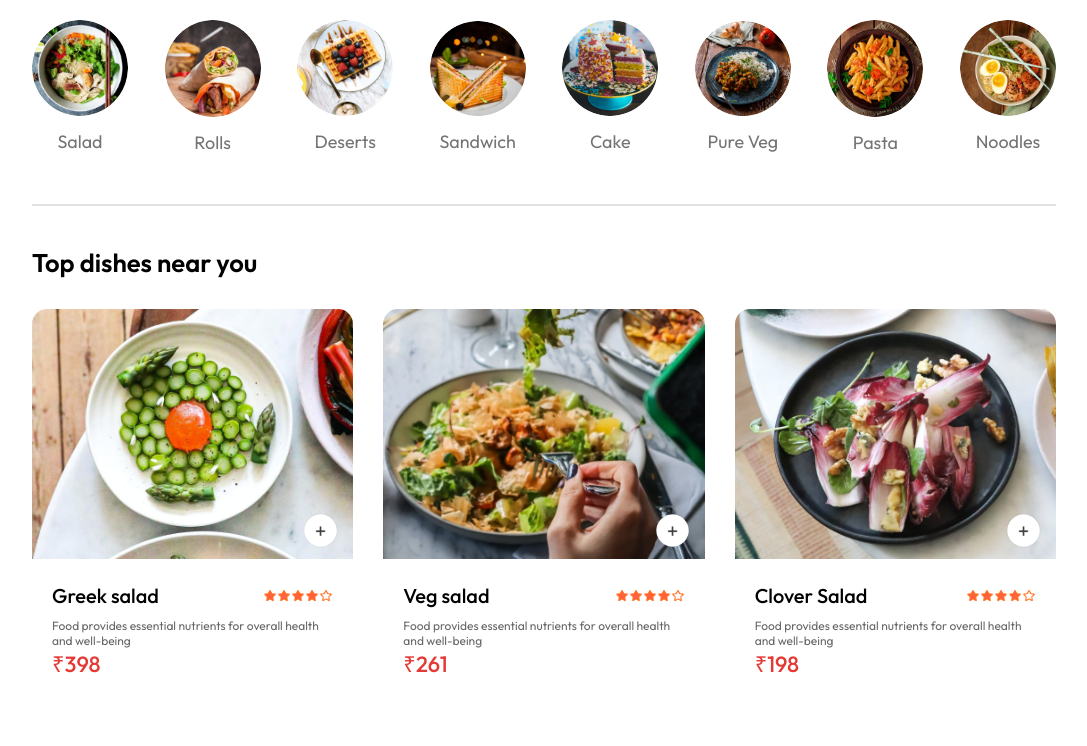
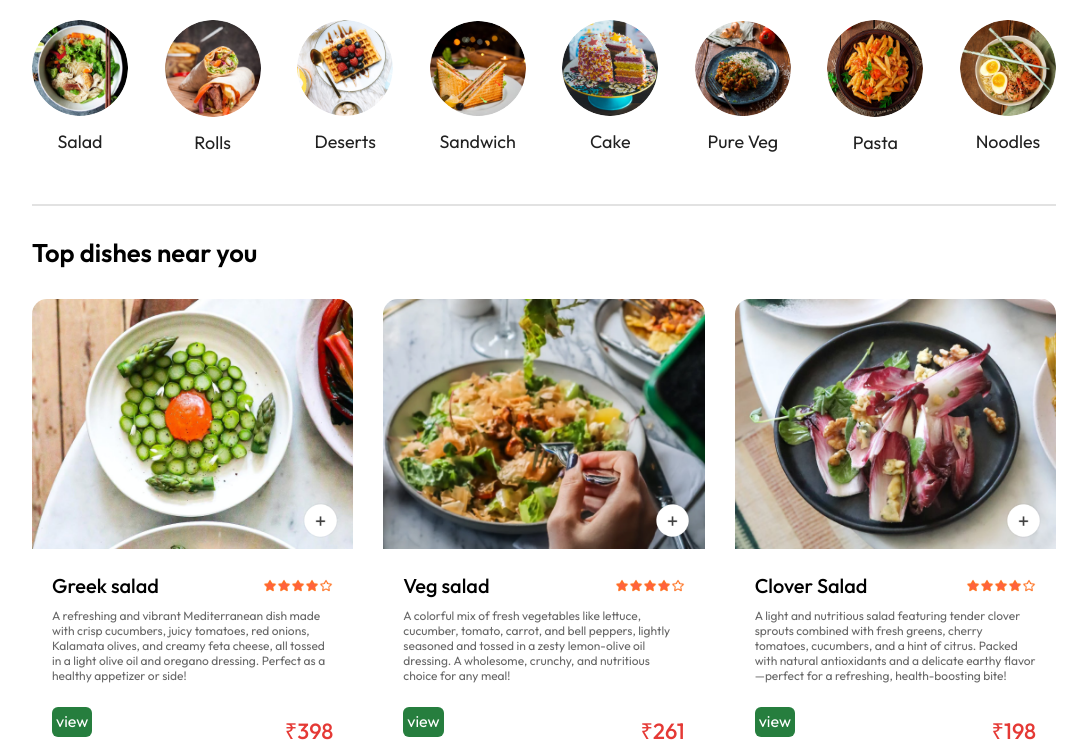
Before and after one commit to kvpradeep-03/Eato, a React (Vite) app: page / in a window 1280 px wide. Shown: the part 680-1426 px from the top of the page, without its empty margins (96-1183 px from the left). Built offline with nearby package versions, Linux system fonts and the light colour scheme.

Commit message:
added view food feature

```diff
--- a/package.json
+++ b/package.json
@@ -10,6 +10,10 @@
     "preview": "vite preview"
   },
   "dependencies": {
+    "@emotion/react": "^11.14.0",
+    "@emotion/styled": "^11.14.1",
+    "@mui/icons-material": "^7.1.2",
+    "@mui/material": "^7.1.2",
     "react": "^19.1.0",
     "react-dom": "^19.1.0",
     "react-router-dom": "^7.6.2"
--- a/src/App.jsx
+++ b/src/App.jsx
@@ -6,6 +6,7 @@ import Cart from './pages/Cart/Cart'
 import PlaceOrder from './pages/PlaceOrder/PlaceOrder'
 import Footer from './components/Footer/Footer'
 import LoginPopup from './components/LoginPopup/LoginPopup'
+import View from './components/view/View'
 
 const App = () => {
 
@@ -20,6 +21,7 @@ const App = () => {
           <Route path='/' element={<Home />} />
           <Route path='/cart' element={<Cart />} />
           <Route path='/order' element={<PlaceOrder />} />
+          <Route path='/view' element={<View />} />
         </Routes>
       </div>
 
--- a/src/FoodDisplay/FoodDisplay.css
+++ b/src/FoodDisplay/FoodDisplay.css
@@ -14,3 +14,12 @@
     gap: 30px;
     row-gap: 50px;
 }
+
+.view-link{
+    background-color: rgb(38, 126, 62);
+    color: white;
+    padding: 4px;
+    border-radius: 6px;
+    height: max(2vw,30px);
+
+}
--- a/src/FoodDisplay/FoodDisplay.jsx
+++ b/src/FoodDisplay/FoodDisplay.jsx
@@ -1,21 +1,22 @@
-import React, { useContext } from 'react'
+import React, { useContext, useEffect, useState } from 'react'
 import './FoodDisplay.css'
 import { StoreContext } from '../Context/StoreContext'
 import FoodItem from '../components/FoodItem/FoodItem'
 
 const FoodDisplay = ({ category }) => {
-    const {food_list} = useContext(StoreContext)
+  const { food_list } = useContext(StoreContext)
+
   return (
     <div className='food-display'>
-        <h2>Top dishes near you</h2>
+
       <div className="food-display-list">
-          {food_list.map((item,index)=>{
+        {food_list.map((item, index) => {
           // checks the category is setted to all or specific category on the ExploreMenu component
           //  if the category key of the food_list obj matches the selected category it will display the food item (were the category is defined in food_list obj from assets/assets.js)
           // if the category is All it will display all the food items
           if (category === 'All' || category === item.category) {
             // if the category is All or the category of the item matches the selected category
-              return <FoodItem key={index} id={item._id} name={item.name} description={item.description} price={item.price} image={item.image}/>
+            return <FoodItem key={index} id={item._id} name={item.name} description={item.description} price={item.price} image={item.image} />
           }
 
         })}
--- a/src/assets/assets.js
+++ b/src/assets/assets.js
@@ -122,7 +122,7 @@ export const food_list = [
         name: "Greek salad",
         image: food_1,
         price: 398,
-        description: "Food provides essential nutrients for overall health and well-being",
+        description: "A refreshing and vibrant Mediterranean dish made with crisp cucumbers, juicy tomatoes, red onions, Kalamata olives, and creamy feta cheese, all tossed in a light olive oil and oregano dressing. Perfect as a healthy appetizer or side!",
         category: "Salad"
     },
     {
@@ -130,221 +130,219 @@ export const food_list = [
         name: "Veg salad",
         image: food_2,
         price: 261,
-        description: "Food provides essential nutrients for overall health and well-being",
+        description: "A colorful mix of fresh vegetables like lettuce, cucumber, tomato, carrot, and bell peppers, lightly seasoned and tossed in a zesty lemon-olive oil dressing. A wholesome, crunchy, and nutritious choice for any meal!",
         category: "Salad"
-    }, {
+    },
+    {
         _id: "3",
         name: "Clover Salad",
         image: food_3,
         price: 198,
-        description: "Food provides essential nutrients for overall health and well-being",
+        description: "A light and nutritious salad featuring tender clover sprouts combined with fresh greens, cherry tomatoes, cucumbers, and a hint of citrus. Packed with natural antioxidants and a delicate earthy flavor—perfect for a refreshing, health-boosting bite!",
         category: "Salad"
     }, {
         _id: "4",
         name: "Chicken Salad",
         image: food_4,
         price: 298,
-        description: "Food provides essential nutrients for overall health and well-being",
+        description: "A protein-rich mix of grilled chicken, crisp lettuce, juicy tomatoes, and crunchy cucumbers, tossed with a flavorful vinaigrette. Perfect for a satisfying and healthy meal.",
         category: "Salad"
     }, {
         _id: "5",
         name: "Lasagna Rolls",
         image: food_5,
         price: 324,
-        description: "Food provides essential nutrients for overall health and well-being",
+        description: "Delicious rolled pasta sheets filled with cheesy layers, seasoned vegetables or meat, and baked in rich tomato sauce—an Italian twist that’s hearty and comforting.",
         category: "Rolls"
     }, {
         _id: "6",
         name: "Peri Peri Rolls",
         image: food_6,
         price: 298,
-        description: "Food provides essential nutrients for overall health and well-being",
+        description: "Spicy and flavorful rolls packed with peri peri-marinated fillings, fresh veggies, and a creamy sauce, wrapped in a warm flatbread for a fiery treat.",
         category: "Rolls"
     }, {
         _id: "7",
         name: "Chicken Rolls",
         image: food_7,
         price: 111,
-        description: "Food provides essential nutrients for overall health and well-being",
+        description: "A classic street-style roll filled with juicy grilled chicken, onions, and sauces, wrapped in soft flatbread for a satisfying bite on the go.",
         category: "Rolls"
     }, {
         _id: "8",
         name: "Veg Rolls",
         image: food_8,
         price: 125,
-        description: "Food provides essential nutrients for overall health and well-being",
+        description: "Stuffed with sautéed vegetables and flavorful spices, these veg rolls are a healthy and tasty option for a quick and filling snack.",
         category: "Rolls"
     }, {
         _id: "9",
         name: "Ripple Ice Cream",
         image: food_9,
         price: 149,
-        description: "Food provides essential nutrients for overall health and well-being",
+        description: "Creamy vanilla ice cream swirled with ribbons of fruit or chocolate sauce, offering a delightful mix of textures and flavors in every spoon.",
         category: "Deserts"
     }, {
         _id: "10",
         name: "Fruit Ice Cream",
         image: food_10,
         price: 199,
-        description: "Food provides essential nutrients for overall health and well-being",
+        description: "A refreshing blend of real fruits and creamy ice cream, bursting with natural sweetness and perfect for a cool treat.",
         category: "Deserts"
     }, {
         _id: "11",
         name: "Jar Ice Cream",
         image: food_11,
         price: 99,
-        description: "Food provides essential nutrients for overall health and well-being",
+        description: "A stylish dessert served in a jar, layered with creamy ice cream, crunchy toppings, and flavorful syrups—ideal for indulgence on the go.",
         category: "Deserts"
     }, {
         _id: "12",
         name: "Vanilla Ice Cream",
         image: food_12,
         price: 120,
-        description: "Food provides essential nutrients for overall health and well-being",
+        description: "Classic vanilla ice cream made with rich cream and natural vanilla extract—a timeless and smooth dessert favorite.",
         category: "Deserts"
-    },
-    {
+    }, {
         _id: "13",
         name: "Chicken Sandwich",
         image: food_13,
         price: 180,
-        description: "Food provides essential nutrients for overall health and well-being",
+        description: "A savory sandwich filled with tender grilled chicken, crisp lettuce, and creamy sauces, served on fresh bread for a filling bite.",
         category: "Sandwich"
-    },
-    {
+    }, {
         _id: "14",
         name: "Vegan Sandwich",
         image: food_14,
         price: 164,
-        description: "Food provides essential nutrients for overall health and well-being",
+        description: "A plant-powered delight with fresh veggies, hummus, and whole grain bread—perfect for a guilt-free, flavor-packed meal.",
         category: "Sandwich"
     }, {
         _id: "15",
         name: "Grilled Sandwich",
         image: food_15,
         price: 390,
-        description: "Food provides essential nutrients for overall health and well-being",
+        description: "Golden, crispy, and loaded with melted cheese and your favorite fillings—this grilled sandwich is comfort food at its best.",
         category: "Sandwich"
     }, {
         _id: "16",
         name: "Bread Sandwich",
         image: food_16,
         price: 65,
-        description: "Food provides essential nutrients for overall health and well-being",
+        description: "A simple and classic sandwich with fresh bread, basic spreads, and veggies—perfect for a quick and light snack.",
         category: "Sandwich"
     }, {
         _id: "17",
         name: "Cup Cake",
         image: food_17,
         price: 89,
-        description: "Food provides essential nutrients for overall health and well-being",
+        description: "A soft, fluffy mini cake topped with creamy frosting and sprinkles—perfect for sweet cravings and celebrations.",
         category: "Cake"
     }, {
         _id: "18",
         name: "Vegan Cake",
         image: food_18,
         price: 120,
-        description: "Food provides essential nutrients for overall health and well-being",
+        description: "A rich and moist cake made without dairy or eggs, proving that plant-based desserts can be just as indulgent and delicious.",
         category: "Cake"
     }, {
         _id: "19",
         name: "Butterscotch Cake",
         image: food_19,
         price: 200,
-        description: "Food provides essential nutrients for overall health and well-being",
+        description: "Decadent layers of moist cake infused with butterscotch flavor and topped with crunchy praline for a rich, caramel-like experience.",
         category: "Cake"
     }, {
         _id: "20",
         name: "Sliced Cake",
         image: food_20,
         price: 150,
-        description: "Food provides essential nutrients for overall health and well-being",
+        description: "Neatly cut slices of soft, flavorful cake—ideal for sharing or savoring solo with a hot cup of coffee or tea.",
         category: "Cake"
     }, {
         _id: "21",
         name: "Garlic Mushroom ",
         image: food_21,
         price: 144,
-        description: "Food provides essential nutrients for overall health and well-being",
+        description: "Sautéed mushrooms tossed in garlic butter and herbs, delivering a rich, umami flavor that's perfect as a starter or side.",
         category: "Pure Veg"
     }, {
         _id: "22",
         name: "Fried Cauliflower",
         image: food_22,
         price: 199,
-        description: "Food provides essential nutrients for overall health and well-being",
+        description: "Crispy golden bites of cauliflower, deep-fried and seasoned to perfection—a crunchy, spicy, and addictive vegetarian treat.",
         category: "Pure Veg"
     }, {
         _id: "23",
         name: "Mix Veg Pulao",
         image: food_23,
         price: 99,
-        description: "Food provides essential nutrients for overall health and well-being",
+        description: "A fragrant rice dish loaded with colorful vegetables and mild spices—comforting, wholesome, and full of traditional flavors.",
         category: "Pure Veg"
     }, {
         _id: "24",
         name: "Rice Zucchini",
         image: food_24,
         price: 122,
-        description: "Food provides essential nutrients for overall health and well-being",
+        description: "A healthy and flavorful dish made with tender zucchini and seasoned rice—light, nourishing, and full of texture.",
         category: "Pure Veg"
-    },
-    {
+    }, {
         _id: "25",
         name: "Cheese Pasta",
         image: food_25,
         price: 412,
-        description: "Food provides essential nutrients for overall health and well-being",
+        description: "Creamy, cheesy pasta loaded with rich sauces and gooey cheese—perfect for satisfying those ultimate comfort food cravings.",
         category: "Pasta"
-    },
-    {
+    }, {
         _id: "26",
         name: "Tomato Pasta",
         image: food_26,
         price: 218,
-        description: "Food provides essential nutrients for overall health and well-being",
+        description: "Pasta tossed in a tangy tomato-based sauce with herbs and garlic—simple, delicious, and classically Italian.",
         category: "Pasta"
     }, {
         _id: "27",
         name: "Creamy Pasta",
         image: food_27,
         price: 316,
-        description: "Food provides essential nutrients for overall health and well-being",
+        description: "Silky, smooth pasta drenched in a rich, creamy sauce and topped with herbs—perfect for a comforting indulgence.",
         category: "Pasta"
     }, {
         _id: "28",
         name: "Chicken Pasta",
         image: food_28,
         price: 194,
-        description: "Food provides essential nutrients for overall health and well-being",
+        description: "A hearty combination of tender chicken and seasoned pasta tossed in a creamy or tangy sauce—a balanced and satisfying meal.",
         category: "Pasta"
     }, {
         _id: "29",
         name: "Buttter Noodles",
         image: food_29,
         price: 149,
-        description: "Food provides essential nutrients for overall health and well-being",
+        description: "Soft noodles tossed in butter and mild spices—simple, comforting, and irresistibly smooth in every bite.",
         category: "Noodles"
     }, {
         _id: "30",
         name: "Veg Noodles",
         image: food_30,
         price: 120,
-        description: "Food provides essential nutrients for overall health and well-being",
+        description: "Stir-fried noodles with fresh vegetables and savory sauces—a perfect mix of flavor, crunch, and aroma.",
         category: "Noodles"
     }, {
         _id: "31",
         name: "Somen Noodles",
         image: food_31,
         price: 200,
-        description: "Food provides essential nutrients for overall health and well-being",
+        description: "Thin, delicate Japanese noodles served cold or hot with dipping sauces—light, refreshing, and full of tradition.",
         category: "Noodles"
     }, {
         _id: "32",
         name: "Cooked Noodles",
         image: food_32,
         price: 150,
-        description: "Food provides essential nutrients for overall health and well-being",
+        description: "Perfectly cooked noodles tossed in light seasoning or sauce—simple, filling, and ideal as a base or standalone dish.",
         category: "Noodles"
     }
+
 ]
--- a/src/components/ExploreMenu/ExploreMenu.css
+++ b/src/components/ExploreMenu/ExploreMenu.css
@@ -5,8 +5,13 @@
 }
 
 .explore-menu h1 {
-    color: #565656;
+    color: #212121;
     font-weight: 500;
+}
+
+.explore-menu h2 {
+    font-size: max(2vw, 24px);
+    font-weight: 600;
 }
 
 .explore-menu-list {
@@ -32,9 +37,17 @@
     transition: 0.2s;
 }
 
+.explore-menu-list-item img:hover {
+    cursor: pointer;
+    transform: scale(1.05);
+    /* Zoom in slightly */
+    box-shadow: 0px 10px 20px #00000025;
+    /* Optional: elevate with a shadow */
+}
+
 .explore-menu-list-item p {
     margin-top: 10px;
-    color: #747474;
+    color: #212121;
     font-size: max(1.4vw, 16px);
     cursor: pointer;
 }
--- a/src/components/ExploreMenu/ExploreMenu.jsx
+++ b/src/components/ExploreMenu/ExploreMenu.jsx
@@ -28,6 +28,7 @@ const ExploreMenu = ({ category, setCategory }) => {
 
             </div>
             <hr />
+            <h2>Top dishes near you</h2>
         </div>
     )
 }
--- a/src/components/FoodItem/FoodItem.css
+++ b/src/components/FoodItem/FoodItem.css
@@ -37,13 +37,14 @@
 .food-item-desc {
     color: #676767;
     font-size: 12px;
+    margin-bottom: 16px;
 }
 
 .food-item-price {
     color: #E53935;
     font-size: 22px;
     font-weight: 500;
-    margin: 10px, 0px;
+    margin-top: 16px;
 }
 
 .food-item-img-container{
@@ -62,7 +63,7 @@
 
 .food-item-counter{
     position: absolute;
-    bottom: 15px;
+
     right: 15px;
     display: flex;
     align-items: center;
@@ -76,3 +77,11 @@
 .food-item-counter img{
     width: 30px;
 }
+
+.food-item:hover {
+    cursor: pointer;
+    transform: scale(1.05);
+    /* Zoom in slightly */
+    box-shadow: 0px 10px 20px #00000025;
+    /* Optional: elevate with a shadow */
+}
--- a/src/components/FoodItem/FoodItem.jsx
+++ b/src/components/FoodItem/FoodItem.jsx
@@ -2,9 +2,12 @@ import React, { useContext } from 'react'
 import { assets } from '../../assets/assets'
 import './FoodItem.css'
 import { StoreContext } from '../../Context/StoreContext'
+import { useNavigate } from 'react-router-dom'
+import view from '../view/View'
 
 const FoodItem = ({ id, name, price, description, image }) => {
     const { cartItems, removeFromCart, addToCart } = useContext(StoreContext)
+    const navigate = useNavigate()
 
     return (
         <div className='food-item'>
@@ -26,7 +29,13 @@ const FoodItem = ({ id, name, price, description, image }) => {
                     <img src={assets.rating_starts} alt="food-item-rating" />
                 </div>
                 <p className="food-item-desc">{description}</p>
-                <p className="food-item-price">&#8377;{price}</p>
+                <div style={{display: 'flex', justifyContent: 'space-between', alignItems:'center'}}>
+                    <span
+                        onClick={() => navigate('/view', { state: { id, name, price, description, image } })}
+                        className="view-link"
+                    >view</span>
+                    <p className="food-item-price">&#8377;{price}</p>
+                </div>
             </div>
 
 
--- a/src/components/Header/Header.css
+++ b/src/components/Header/Header.css
@@ -1,5 +1,6 @@
 .header {
     height: 34vw;
+    width: 100%;
     margin: 30px auto;
     background: url('/header_img.png') no-repeat;
     background-size: contain;
--- /dev/null
+++ b/src/components/view/View.css
@@ -0,0 +1,168 @@
+.restaurant-banner {
+    display: flex;
+    justify-content: center;
+    flex-direction: column;
+    padding: 30px;
+    background-color: #fff;
+    border-radius: 12px;
+    box-shadow: 0 0 10px rgba(0, 0, 0, 0.1);
+    max-width: 900px;
+    margin: auto;
+    text-align: center;
+    gap: 20px;
+    /* Adds spacing between image and text */
+    flex-wrap: wrap;
+    /* Helps wrap content on small screens */
+}
+
+.restaurant-name {
+    font-size: 2rem;
+    font-weight: bold;
+    color: #333;
+}
+
+.restaurant-cuisine {
+    font-size: 1.1rem;
+    color: #666;
+    margin-bottom: 10px;
+}
+
+.restaurant-ratings .rating {
+    font-weight: bold;
+    color: #43a047;
+    /* green */
+    margin-right: 5px;
+}
+
+.dish-container {
+    /**TOFIX: the problem is on this css element  /
+    /* display: grid;
+    grid-template-columns: 0.5fr 2fr;
+    align-items: center;
+    margin-top: 20px;
+    gap: 10px;
+    flex: 1; */
+    display: flex;
+    justify-content: center;
+    align-items: center;
+    gap: 20px;
+    margin-top: 10px;
+    flex-wrap: wrap;
+
+}
+
+.dish-container img {
+    border-radius: 10px;
+}
+
+.dish-rating {
+    background-color: rgb(38, 126, 62);
+    color: white;
+    padding: 4px;
+    border-radius: 6px;
+    height: max(2vw, 30px);
+}
+
+.dish-description {
+    text-align: start;
+    flex: 2;
+}
+
+.restaurant-status {
+    border: 1px solid rgb(130, 130, 130);
+    border-radius: 12px;
+    padding: 8px;
+    margin-top: 10px;
+}
+
+.action-buttons {
+    display: flex;
+    margin-top: 10px;
+    display: flex;
+    font-size: small;
+    justify-content: space-between;
+    align-items: center;
+}
+
+.price-qty {
+    color: #E53935;
+    font-size: max(2.5vw, 30px);
+    margin-top: 10px;
+    position: relative;
+    align-items: center;
+
+}
+
+.view-food-item-counter {
+    position: absolute;
+    display: flex;
+    align-items: center;
+    gap: 10px;
+    padding: 6px;
+    bottom: 0px;
+    right: 15px;
+    cursor: pointer;
+
+}
+
+.view-food-item-counter img {
+    width: 30px;
+}
+
+.view-food-item-counter p {
+    font-size: 30px;
+}
+
+.view-add {
+    position: absolute;
+    bottom: 0px;
+    right: 15px;
+    cursor: pointer;
+    border-radius: 50%;
+    cursor: pointer;
+}
+
+.hide-on-mobile {
+    display: inline-flex;
+}
+
+@media (max-width: 750px) {
+    .restaurant-banner {
+        display: flex;
+        flex-direction: column;
+        align-items: center;
+        text-align: center;
+        width: 100%;
+        padding: 20px;
+        box-sizing: border-box;
+    }
+
+    .dish-container {
+        display: flex;
+        flex-direction: column;
+        align-items: center;
+        gap: 15px;
+        width: 100%;
+        /* Ensure it fits the banner */
+    }
+
+    .dish-container-img {
+        width: 100%;
+        max-width: 300px;
+        height: auto;
+    }
+
+    .dish-description {
+        width: 100%;
+        max-width: 400px;
+        /* Optional: to avoid stretching too wide */
+        padding: 0 15px;
+        text-align: start;
+        box-sizing: border-box;
+    }
+
+    .hide-on-mobile {
+        display: none !important;
+    }
+
+}
--- /dev/null
+++ b/src/components/view/View.jsx
@@ -0,0 +1,72 @@
+import React, { useContext, useState } from 'react'
+import { useLocation } from 'react-router-dom';
+import './View.css'
+import CallIcon from '@mui/icons-material/Call';
+import { Button } from '@mui/material';
+import ShareIcon from '@mui/icons-material/Share';
+import DirectionsIcon from '@mui/icons-material/Directions';
+import ReviewsIcon from '@mui/icons-material/Reviews';
+import { red } from '@mui/material/colors';
+import { StoreContext } from '../../Context/StoreContext';
+import { assets } from '../../assets/assets';
+import Divider from '@mui/material/Divider';
+import FoodDisplay from '../../FoodDisplay/FoodDisplay';
+
+const view = () => {
+    const [category, setCategory] = useState("All")
+    const location = useLocation();
+    const { id, name, price, description, image } = location.state;
+    const { cartItems, removeFromCart, addToCart } = useContext(StoreContext)
+    return (
+        <>
+            <div className="restaurant-banner">
+                <h1 className="restaurant-name">Eato Restaurant</h1>
+                <p className="restaurant-cuisine">Biryani, North Indian, Chinese</p>
+                <div className="restaurant-ratings">
+                    <span className="rating">4.2 ★</span>
+                    <span className="rating-count">(620 Ratings)</span>
+                </div>
+                <div className="dish-container">
+                    <img className='dish-container-img' src={image} alt="dish" />
+                    <div className='dish-description'>
+                        <p>{description}</p>
+                        <div className='restaurant-status'>
+                            <span style={{ color: 'red' }}>Open now :  </span>
+                            <span>10:30am – 9:30pm (Today)</span>
+
+                        </div>
+                        <span><CallIcon sx={{ mr: 1, mt: 2 }} color='error' />044-124-878-0946</span>
+                        <div className='price-qty'>
+                            <p>&#8377;{price}</p>
+                            {!cartItems[id] ? <img onClick={() => addToCart(id)} src={assets.add_icon_white} alt="addNew" className="view-add" /> :
+                                <div className="view-food-item-counter">
+                                    <img onClick={() => removeFromCart(id)} src={assets.remove_icon_red} alt='remove' />
+                                    <p>{cartItems[id]}</p>
+                                    <img onClick={() => addToCart(id)} src={assets.add_icon_green} alt='add' />
+                                </div>
+                            }
+
+                        </div>
+
+
+                        <div className='action-buttons'>
+                            <Button variant="outlined" color="error"><DirectionsIcon sx={{ mr: 1}} /> Direction</Button>
+                            <Button variant="outlined" className="hide-on-mobile" color="error"><ShareIcon sx={{ mr: 1 }} /> Share</Button>
+                            <Button variant="outlined" color="error"><ReviewsIcon sx={{ mr: 1 }} /> Reviews</Button>
+                        </div>
+
+                    </div>
+                </div>
+
+            </div>
+
+            <Divider sx={{ mt: 10, mb: 10, fontSize: 50 }}>Top Orders</Divider>
+
+            <div >
+                <FoodDisplay category={category} />
+            </div>
+        </>
+    )
+}
+
+export default view
```
Also changed, not shown: 1 other file (tests, documents, lock files or other folders). Lines whose indentation alone changed are shown as unchanged.
